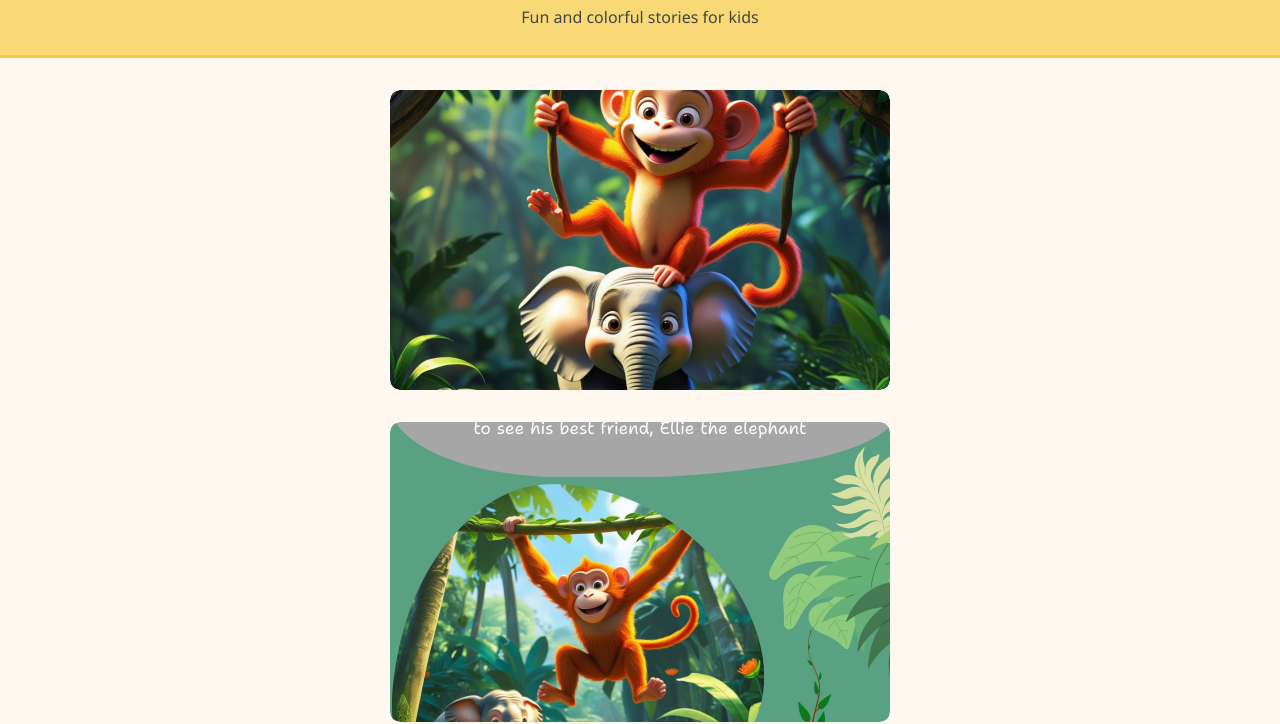
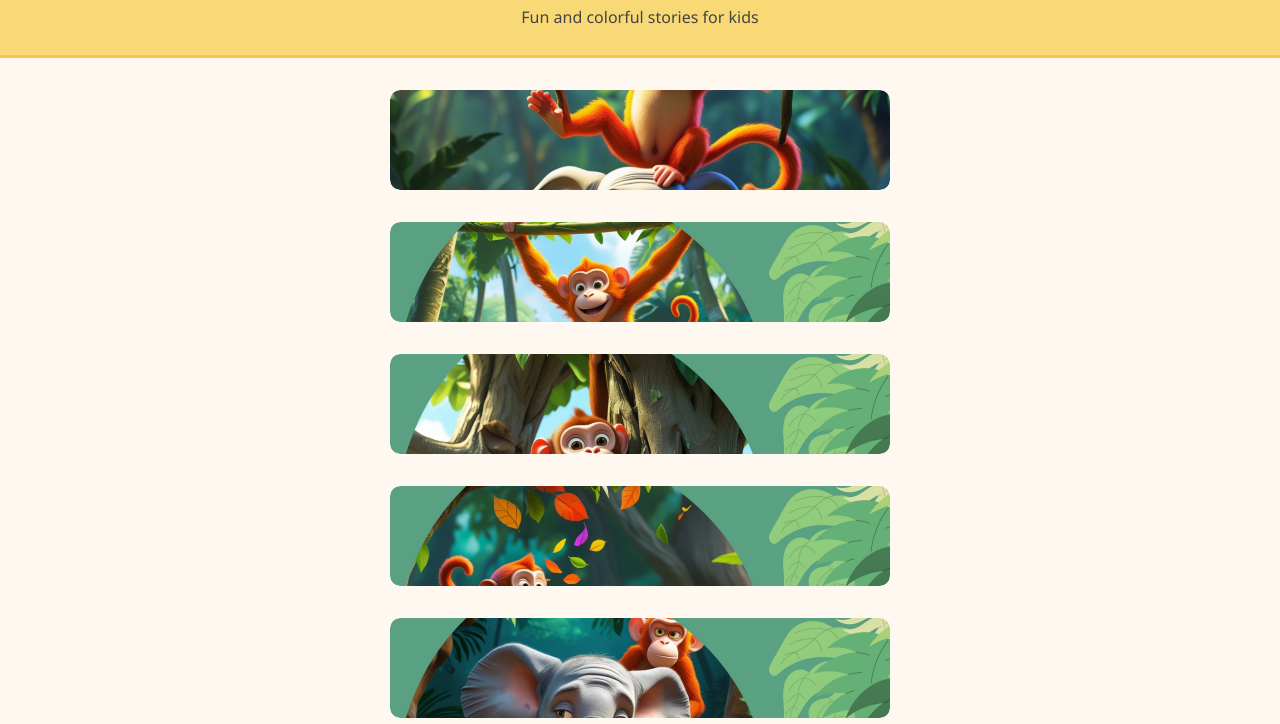
Before and after one commit to Nutangowd08/StoryBooks, a plain HTML site: page index.html in a window 1280 px wide. Shown: the part 78-802 px from the top of the page. Drawn offline with Linux system fonts and the light colour scheme.

Commit message:
height adjust 8 style.css

```diff
--- a/style.css
+++ b/style.css
@@ -60,9 +60,9 @@ footer {
 }
 .flip-card {
   background-color: transparent;
-  width: 300%;
+  width: 100%;
   max-width: 500px;
-  height: 300px;
+  height: 100px;
   perspective: 1000px;
   margin-bottom: 2rem;
 }
```
